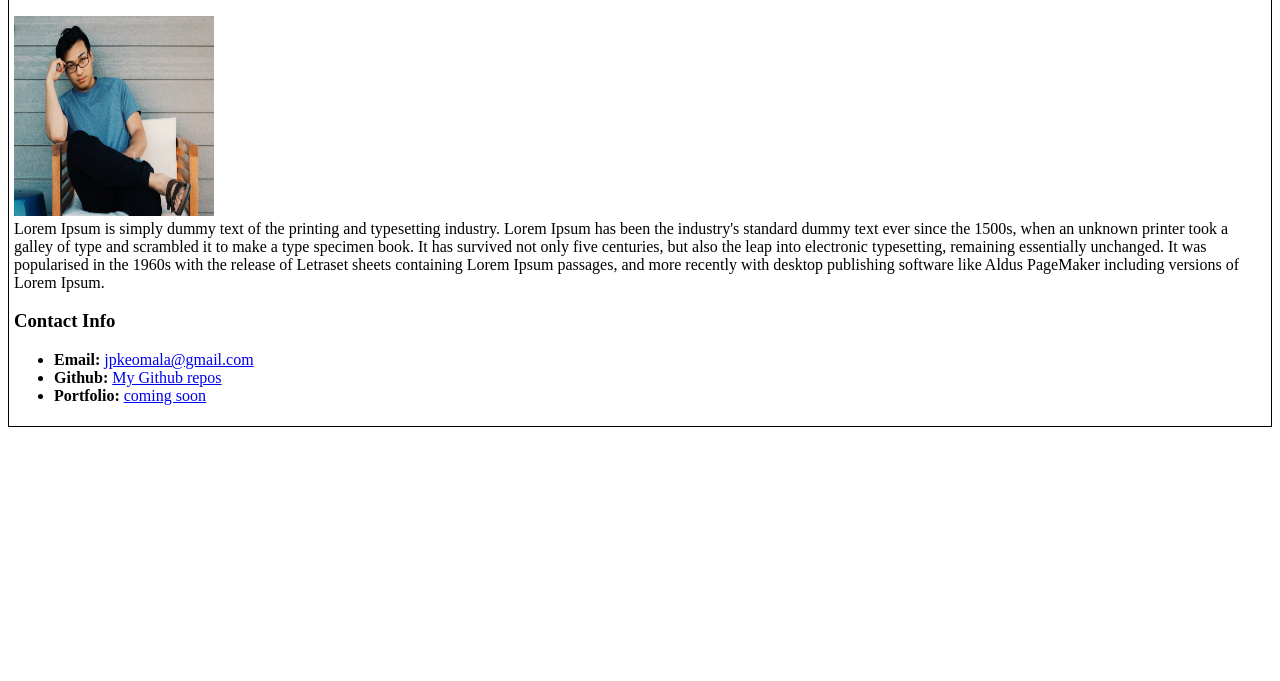
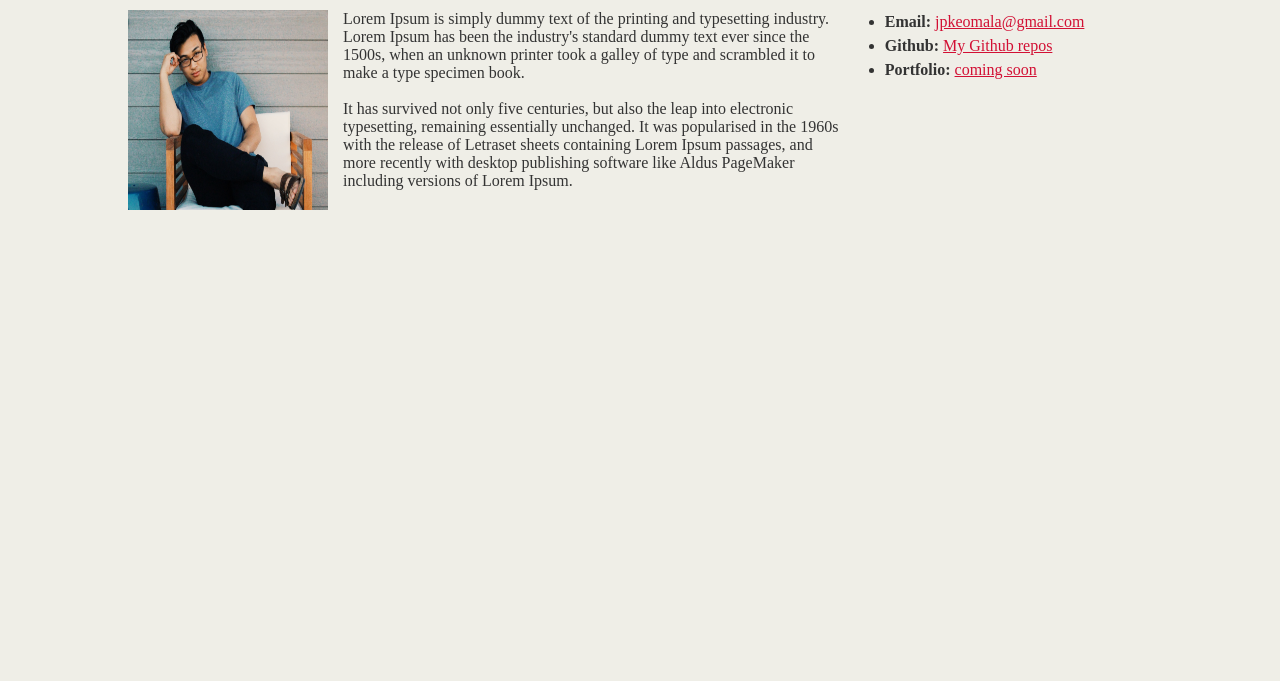
Before and after one commit to KeomalaP/htmlbio, a plain HTML site: page index.html in a window 1280 px wide. Shown: the part 119-800 px from the top of the page. Drawn offline with Linux system fonts and the light colour scheme.

Commit message:
fix commit from wrong dir

```diff
--- a/index.html
+++ b/index.html
@@ -1,26 +1,38 @@
 <!DOCTYPE html>
 <html>
+
 <head>
     <title>Student Bio</title>
+    <link rel="stylesheet" type="text/css" href="css/style.css">
 </head>
+
 <body>
-<div id="container" style="border: 1px solid black;padding: 5px">
+    <header>
         <h1>Student Bio</h1>
+    </header>
 
+    <div class="container">
+
+        <section id="main-bio">
             <h3>Phoutsaksit Keomala</h3>
 
-	<img src="profilepic.jpg" alt="profile picture" height="200px" width="200px">
+            <img id="bio-image" src="profilepic.jpg" alt="profile picture" height="200px" width="200px">
 
+            <article>Lorem Ipsum is simply dummy text of the printing and typesetting industry. Lorem Ipsum has been the industry's standard dummy text ever since the 1500s, when an unknown printer took a galley of type and scrambled it to make a type specimen book.</article>
+            <br>
+            <article> It has survived not only five centuries, but also the leap into electronic typesetting, remaining essentially unchanged. It was popularised in the 1960s with the release of Letraset sheets containing Lorem Ipsum passages, and more recently with desktop publishing software like Aldus PageMaker including versions of Lorem Ipsum.</article>
+        </section>
 
-	<article>Lorem Ipsum is simply dummy text of the printing and typesetting industry. Lorem Ipsum has been the industry's standard dummy text ever since the 1500s, when an unknown printer took a galley of type and scrambled it to make a type specimen book. It has survived not only five centuries, but also the leap into electronic typesetting, remaining essentially unchanged. It was popularised in the 1960s with the release of Letraset sheets containing Lorem Ipsum passages, and more recently with desktop publishing software like Aldus PageMaker including versions of Lorem Ipsum.</article>
-
+        <section id="contact-info">
             <h3>Contact Info</h3>
-
             <ul>
                 <li><strong>Email: </strong><a href="mailto:jpkeomala@gmail.com?Subject=Hello" target="_top">jpkeomala@gmail.com</a></li>
-		<li><strong>Github: </strong><a href="https://github.com/KeomalaP">My Github repos</a></li>
+                <li><strong>Github: </strong><a href="https://github.com/KeomalaP" target="blank">My Github repos</a></li>
                 <li><strong>Portfolio: </strong><a href="#">coming soon</a></li>
             </ul>
+        </section>
+
     </div>
 </body>
+
 </html>
```
Lines whose indentation alone changed are shown as unchanged.
